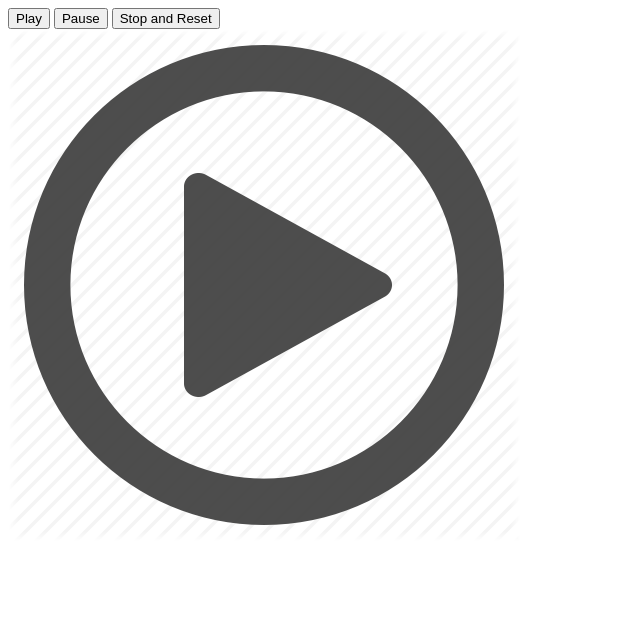
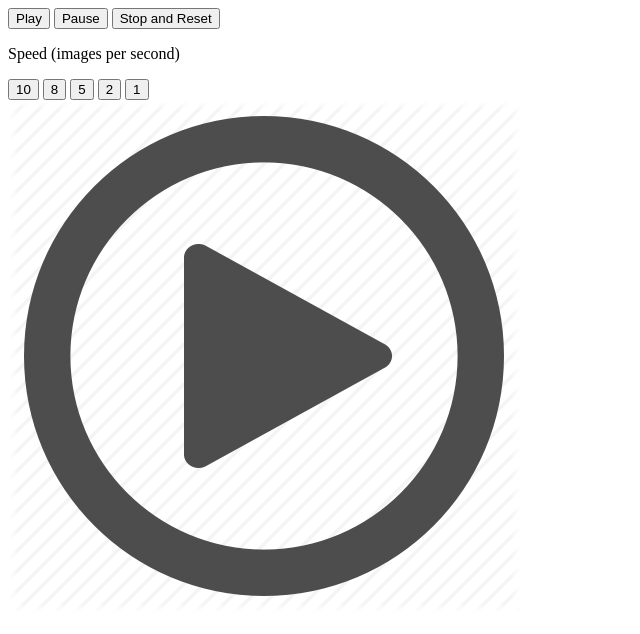
Before and after one commit to jeremy-brooks/animated-images, a website: page index.html in a window 1280 px wide. Shown: the whole page, without its empty margins (0-640 px from the left). Drawn offline with nearby package versions, Linux system fonts and the light colour scheme.

Commit message:
added predefined speed controls

```diff
--- a/animate.js
+++ b/animate.js
@@ -67,5 +67,11 @@ var AnimationController = function() {
                 localScope.stopAnimation();
             }
         }, localScope.framesPerSecond * 1000);
+    };
+
+    this.setPlaySpeed = function (speed) {
+        this.pauseAnimation();
+        this.framesPerSecond = speed;
+        this.startAnimation();
     }
 };
--- a/index.html
+++ b/index.html
@@ -13,6 +13,12 @@
 <button onclick="animationController.startAnimation()">Play</button>
 <button onclick="animationController.pauseAnimation()">Pause</button>
 <button onclick="animationController.stopAnimation()">Stop and Reset</button>
+<p>Speed (images per second)</p>
+<button onclick="animationController.setPlaySpeed(0.1)">10</button>
+<button onclick="animationController.setPlaySpeed(0.2)">8</button>
+<button onclick="animationController.setPlaySpeed(0.5)">5</button>
+<button onclick="animationController.setPlaySpeed(0.8)">2</button>
+<button onclick="animationController.setPlaySpeed(1)">1</button>
 <div id="animationHolder">
     <img id="imageToAnimate" src="resources/images/play-button-icon-png-0.png">
 </div>
```
